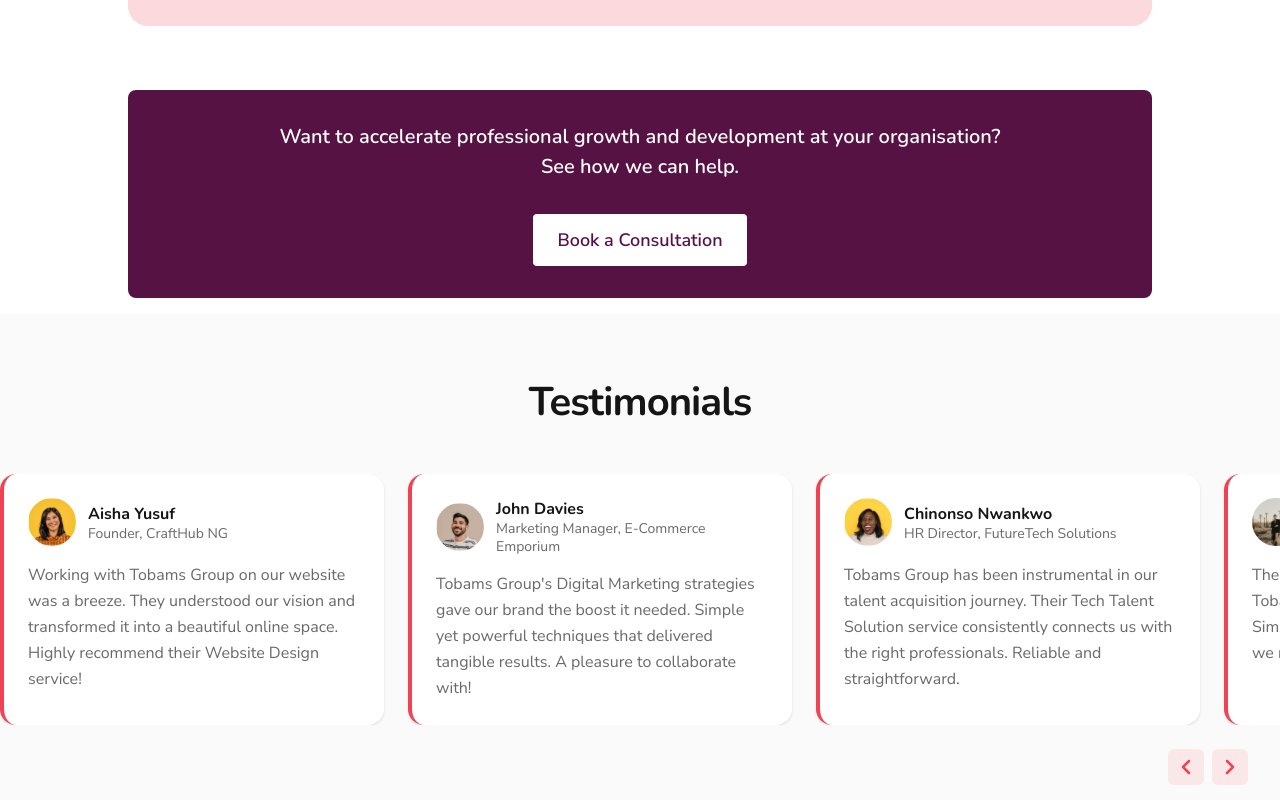
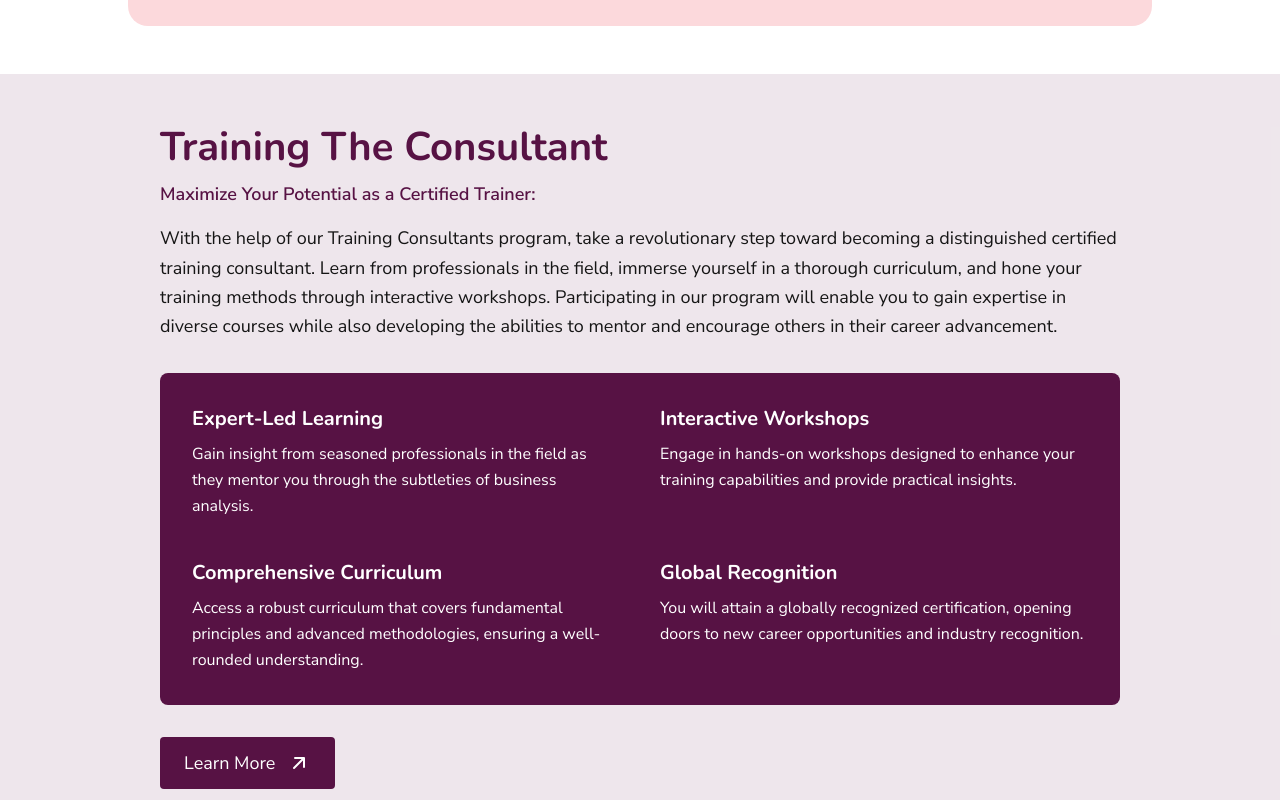
Before and after one commit to ronniiii-i/tobams-frontend-assessment, a Next.js app: page / in a window 1280 px wide. Shown: the part 4700-5500 px from the top of the page. Built offline with nearby package versions, Linux system fonts and the light colour scheme.

Commit message:
feat: add Training Consultant component with features and description

```diff
--- a/src/app/page.tsx
+++ b/src/app/page.tsx
@@ -3,6 +3,7 @@ import Hero from "@/components/Hero";
 import LMS from "@/components/LMS";
 import MDP from "@/components/MDP";
 import Testimonials from "@/components/Testimonial";
+import TrainingConsultant from "@/components/TrainingConsultant";
 import TransformationHub from "@/components/TransformationHub";
 import WWD from "@/components/WWD";
 
@@ -14,6 +15,7 @@ export default function Home() {
       <WWD />
       <MDP />
       <TransformationHub />
+      <TrainingConsultant />
       <CTA />
       <Testimonials />
     </>
--- /dev/null
+++ b/src/components/TrainingConsultant.tsx
@@ -0,0 +1,72 @@
+import ArrowUpIcon from "./UI/ArrowUpIcon";
+
+export default function TrainingConsultant() {
+  const features = [
+    {
+      title: "Expert-Led Learning",
+      description:
+        "Gain insight from seasoned professionals in the field as they mentor you through the subtleties of business analysis.",
+    },
+    {
+      title: "Interactive Workshops",
+      description:
+        "Engage in hands-on workshops designed to enhance your training capabilities and provide practical insights.",
+    },
+    {
+      title: "Comprehensive Curriculum",
+      description:
+        "Access a robust curriculum that covers fundamental principles and advanced methodologies, ensuring a well-rounded understanding.",
+    },
+    {
+      title: "Global Recognition",
+      description:
+        "You will attain a globally recognized certification, opening doors to new career opportunities and industry recognition.",
+    },
+  ];
+
+  return (
+    <section className="bg-purple-100 px-4 sm:px-8 md:px-10 py-8 sm:py-12">
+      <div className="w-full max-w-9/10 xl:max-w-4/5 mx-auto flex flex-col gap-6 sm:gap-8">
+        <div className="flex flex-col gap-2">
+          <h2 className="text-purple font-bold text-2xl sm:text-3xl md:text-[36px] lg:text-[40px] leading-tight">
+            Training The Consultant
+          </h2>
+          <p className="text-purple font-semibold text-sm sm:text-base md:text-lg">
+            Maximize Your Potential as a Certified Trainer:
+          </p>
+          <p className="text-black text-sm md:text-base lg:text-lg leading-relaxed mt-2">
+            With the help of our Training Consultants program, take a
+            revolutionary step toward becoming a distinguished certified
+            training consultant. Learn from professionals in the field, immerse
+            yourself in a thorough curriculum, and hone your training methods
+            through interactive workshops. Participating in our program will
+            enable you to gain expertise in diverse courses while also
+            developing the abilities to mentor and encourage others in their
+            career advancement.
+          </p>
+        </div>
+
+        <div className="bg-purple text-white rounded-lg p-4 sm:p-6 md:p-8">
+          <div className="grid grid-cols-1 md:grid-cols-2 gap-6 sm:gap-8 lg:gap-10">
+            {features.map((feature) => (
+              <div key={feature.title} className="flex flex-col gap-2">
+                <h3 className="font-bold font-nunito-sans text-base sm:text-lg md:text-xl">
+                  {feature.title}
+                </h3>
+                <p className="text-xs sm:text-sm md:text-base text-white leading-relaxed">
+                  {feature.description}
+                </p>
+              </div>
+            ))}
+          </div>
+        </div>
+
+        <div>
+          <button className="bg-purple px-6 py-3 font-nunito-sans text-base sm:text-lg rounded-sm hover:opacity-90 transition-opacity text-white flex items-center justify-center gap-3">
+            Learn More <ArrowUpIcon />
+          </button>
+        </div>
+      </div>
+    </section>
+  );
+}
```
